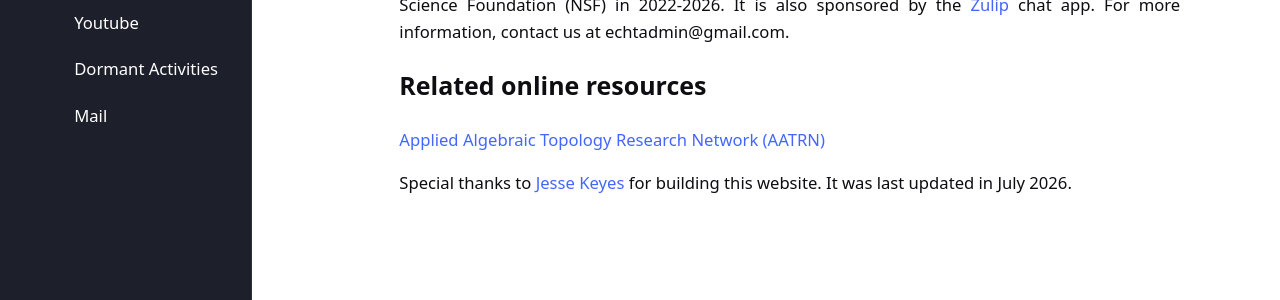
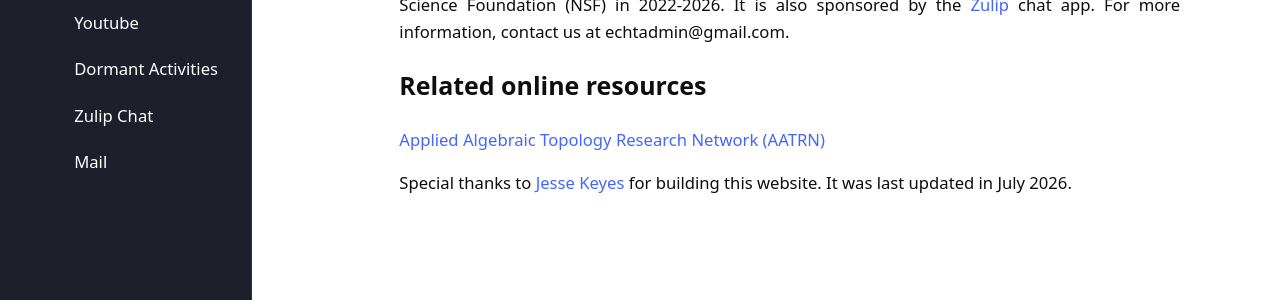
Before and after one commit to eCHTorc/eCHTorc.github.io, a Jekyll site: the page built from index.md, in a window 1280 px wide. Shown: the part 406-706 px from the top of the page. Built offline with Jekyll 4.4.1, drawn with Linux system fonts in a browser that asks for light colours; our own code applies the rules of GitHub Pages for plain Markdown files.

Commit message:
Zulip link

```diff
--- a/_config.yml
+++ b/_config.yml
@@ -31,6 +31,7 @@ external:                       # accepts {file, title, url, icon, sidebaricon}
   - {title: Reports, url: "https://echtorc.github.io/echt-reports/"}
   - {title: Youtube, url: "https://www.youtube.com/user/dcisaksen/videos"}
   - {title: Dormant Activities, url: "https://echtorc.github.io/echt-dormant-activities/"}
+  - {title: Zulip Chat, url: "https://echt.zulipchat.com/"}
   - {title: Mail, url: "mailto:echtadmin@gmail.com"}
 plugins:
  - jekyll-feed
```
Also changed, not shown: 1 other file.
